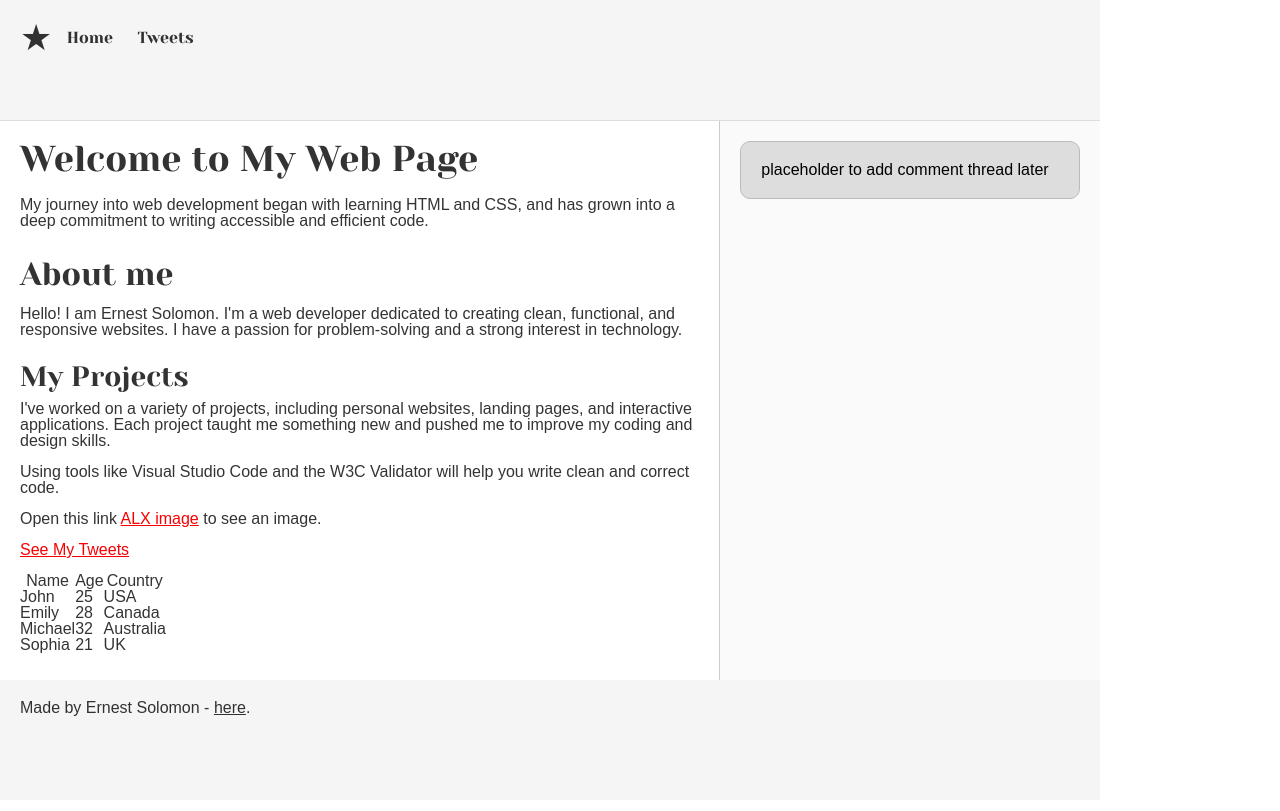
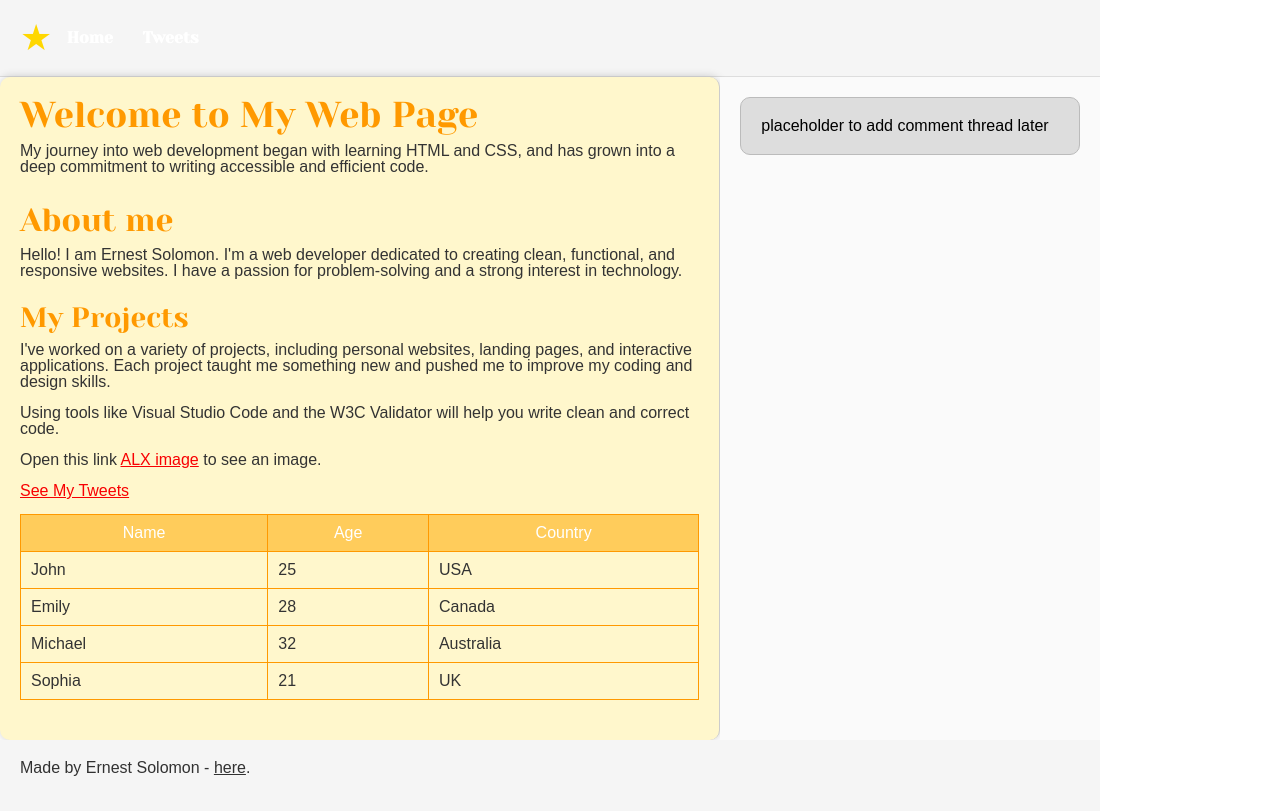
Before and after one commit to Ernest-Solomon/alx_html_css, a plain HTML site: page css_basic/index.html in a window 1280 px wide. Drawn offline with Linux system fonts and the light colour scheme.

Commit message:
add styles and colours to webpage

```diff
--- a/css_basic/styles.css
+++ b/css_basic/styles.css
@@ -34,3 +34,50 @@ header, footer {
     flex-direction: column;
   }
 }
+
+.logo {
+  font-size: 2em;
+  color: gold;
+  margin-right: 20px;
+}
+
+header ul a {
+  color: #fff;
+  text-decoration: none;
+  margin-right: 15px;
+  font-weight: bold;
+}
+
+header ul a:hover {
+  color: #ff9900;
+  text-decoration: underline;
+}
+
+article {
+  padding: 20px;
+  background: #fff7cc;
+  color: #333;
+  border-radius: 10px;
+  box-shadow: 0 0 10px #0003;
+}
+
+article h1, article h2, article h3 {
+  color: #ff9900;
+  margin-bottom: 10px;
+}
+
+table {
+  width: 100%;
+  border-collapse: collapse;
+  margin-bottom: 20px;
+}
+
+th, td {
+  padding: 10px;
+  border: 1px solid #ff9900;
+}
+
+th {
+  background: #ffcc5b;
+  color: #fff;
+}
```
